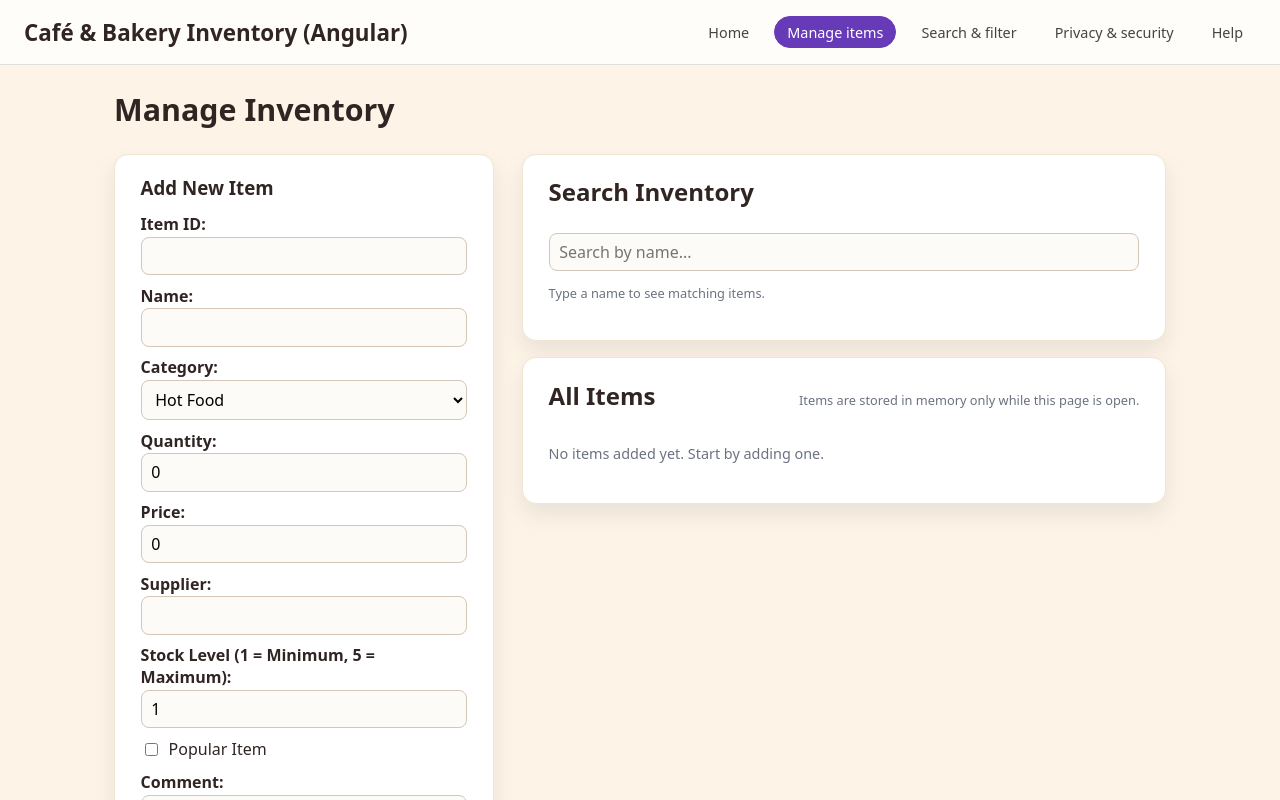
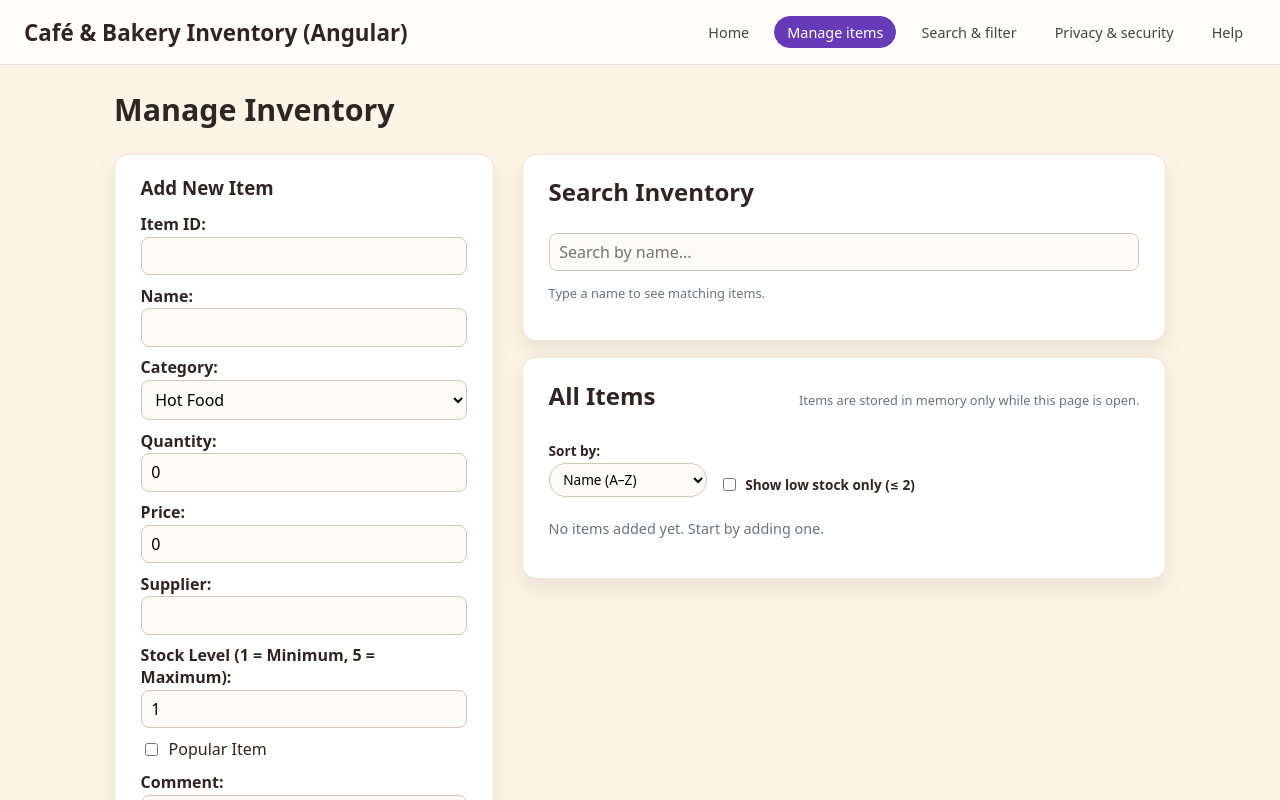
Before and after one commit to pattriciaruth/myapp, an Angular app: page /manage in a window 1280 px wide. Shown: the top 800 px of the page. Built offline with nearby package versions, Linux system fonts and the light colour scheme.

Commit message:
Add feedback banners and toolbar for sorting and filtering in manage items

```diff
--- a/src/app/pages/manage-items/manage-items.component.css
+++ b/src/app/pages/manage-items/manage-items.component.css
@@ -280,3 +280,64 @@ tbody tr:nth-child(even) {
     max-width: 100%;
   }
 }
+
+/* Feedback banners */
+.banner {
+  border-radius: 8px;
+  padding: 0.55rem 0.75rem;
+  font-size: 0.85rem;
+  margin-bottom: 0.6rem;
+}
+
+.banner.error {
+  background: #fef2f2;
+  border: 1px solid #fecaca;
+  color: #b91c1c;
+}
+
+.banner.success {
+  background: #ecfdf3;
+  border: 1px solid #bbf7d0;
+  color: #166534;
+}
+
+/* Toolbar above the table (sort + filter) */
+.table-toolbar {
+  display: flex;
+  flex-wrap: wrap;
+  gap: 0.75rem;
+  align-items: flex-end;
+  margin-top: 0.6rem;
+  margin-bottom: 0.6rem;
+}
+
+.toolbar-group {
+  display: flex;
+  flex-direction: column;
+  font-size: 0.85rem;
+}
+
+.toolbar-group label {
+  font-weight: 600;
+  margin-bottom: 0.15rem;
+}
+
+.toolbar-group select {
+  padding: 0.35rem 0.6rem;
+  border-radius: 999px;
+  border: 1px solid #d4c6b8;
+  background: #fdfbf7;
+  font: inherit;
+}
+
+.low-stock-toggle {
+  font-weight: 500;
+  display: flex;
+  align-items: center;
+  gap: 0.4rem;
+}
+
+/* Ensure checkbox in low-stock toggle doesn’t stretch */
+.low-stock-toggle input {
+  width: auto;
+}
--- a/src/app/pages/manage-items/manage-items.component.html
+++ b/src/app/pages/manage-items/manage-items.component.html
@@ -6,7 +6,18 @@
     <div class="form-box">
       <h3>{{ isEditing ? 'Edit Item' : 'Add New Item' }}</h3>
 
-      <div class="message" *ngIf="message">{{ message }}</div>
+      <!-- Error + validation messages -->
+      <div *ngIf="errorMessage || validationErrors.length" class="banner error">
+        <strong>{{ errorMessage || 'Please fix the issues below:' }}</strong>
+        <ul *ngIf="validationErrors.length">
+          <li *ngFor="let err of validationErrors">{{ err }}</li>
+        </ul>
+      </div>
+
+      <!-- Success message -->
+      <div *ngIf="successMessage" class="banner success">
+        {{ successMessage }}
+      </div>
 
       <label>Item ID:</label>
       <input [(ngModel)]="itemId" />
@@ -81,6 +92,32 @@
         </p>
       </div>
 
+      <!-- Sort + low stock filter -->
+      <div class="table-toolbar">
+        <div class="toolbar-group">
+          <label>Sort by:</label>
+          <select [(ngModel)]="sortOption" (change)="onSortChange()">
+            <option value="name-asc">Name (A–Z)</option>
+            <option value="name-desc">Name (Z–A)</option>
+            <option value="price-asc">Price (low → high)</option>
+            <option value="price-desc">Price (high → low)</option>
+            <option value="stock-asc">Stock (low → high)</option>
+            <option value="stock-desc">Stock (high → low)</option>
+          </select>
+        </div>
+
+        <div class="toolbar-group">
+          <label class="low-stock-toggle">
+            <input
+              type="checkbox"
+              [(ngModel)]="showLowStockOnly"
+              (change)="onFilterChange()"
+            />
+            Show low stock only (≤ 2)
+          </label>
+        </div>
+      </div>
+
       <div class="table-wrapper">
         <table *ngIf="items.length > 0; else emptyState">
           <thead>
--- a/src/app/pages/manage-items/manage-items.component.ts
+++ b/src/app/pages/manage-items/manage-items.component.ts
@@ -12,13 +12,15 @@ import { CafeItem } from '../../models/cafe-item';
   styleUrl: './manage-items.component.css'
 })
 export class ManageItemsComponent {
-
+  // Categories for the drop-down
   categories = ['Hot Food', 'Sweets', 'Beverage', 'Others'];
 
+  // Items currently shown in the table (after sort/filter)
   items: CafeItem[] = [];
+  // Separate list for instant search results
   searchResults: CafeItem[] = [];
 
-  // form fields
+  // Form fields
   itemId = '';
   name = '';
   category = 'Hot Food';
@@ -29,21 +31,108 @@ export class ManageItemsComponent {
   popular = false;
   comment = '';
 
+  // Editing state
   isEditing = false;
   editName = '';
 
-  message = '';
+  // Feedback + validation
+  successMessage = '';
+  errorMessage = '';
+  validationErrors: string[] = [];
+
+  // Extra features: sorting + low-stock filter
+  sortOption = 'name-asc';       // default sort
+  showLowStockOnly = false;      // show only stock <= 2
 
   constructor(private inv: InventoryService) {
-    this.items = this.inv.getAll();
+    // Initialise items when component loads
+    this.refreshItemsView();
   }
 
-  showMessage(msg: string) {
-    this.message = msg;
-    setTimeout(() => (this.message = ''), 2500);
+  /** Refresh items from the service and apply sort + low-stock filter. */
+  private refreshItemsView(): void {
+    let list = this.inv.getAll();
+
+    if (this.showLowStockOnly) {
+      list = list.filter(i => i.stockLevel <= 2);
+    }
+
+    switch (this.sortOption) {
+      case 'name-asc':
+        list.sort((a, b) => a.name.localeCompare(b.name));
+        break;
+      case 'name-desc':
+        list.sort((a, b) => b.name.localeCompare(a.name));
+        break;
+      case 'price-asc':
+        list.sort((a, b) => a.price - b.price);
+        break;
+      case 'price-desc':
+        list.sort((a, b) => b.price - a.price);
+        break;
+      case 'stock-asc':
+        list.sort((a, b) => a.stockLevel - b.stockLevel);
+        break;
+      case 'stock-desc':
+        list.sort((a, b) => b.stockLevel - a.stockLevel);
+        break;
+    }
+
+    this.items = list;
   }
 
-  resetForm() {
+  /** Small helper to show success messages that fade out. */
+  private showSuccess(msg: string): void {
+    this.successMessage = msg;
+    this.errorMessage = '';
+    // clear after a short time
+    setTimeout(() => {
+      this.successMessage = '';
+    }, 3000);
+  }
+
+  /** Helper to show error messages. */
+  private showError(msg: string): void {
+    this.errorMessage = msg;
+    this.successMessage = '';
+  }
+
+  /** Validate the form and build a list of validationErrors. */
+  private validateForm(): boolean {
+    const errors: string[] = [];
+
+    if (!this.itemId.trim()) {
+      errors.push('Item ID is required.');
+    }
+    if (!this.name.trim()) {
+      errors.push('Name is required.');
+    }
+    if (!this.category.trim()) {
+      errors.push('Category is required.');
+    }
+    if (this.quantity == null || this.quantity < 0) {
+      errors.push('Quantity must be 0 or greater.');
+    }
+    if (this.price == null || this.price < 0) {
+      errors.push('Price must be 0 or greater.');
+    }
+    if (this.stockLevel < 1 || this.stockLevel > 5) {
+      errors.push('Stock level must be between 1 and 5.');
+    }
+
+    this.validationErrors = errors;
+
+    if (errors.length > 0) {
+      this.showError('Please fix the issues listed below.');
+      return false;
+    }
+
+    this.errorMessage = '';
+    return true;
+  }
+
+  /** Reset the form back to its default state. */
+  resetForm(): void {
     this.itemId = '';
     this.name = '';
     this.category = 'Hot Food';
@@ -53,35 +142,43 @@ export class ManageItemsComponent {
     this.stockLevel = 1;
     this.popular = false;
     this.comment = '';
-
     this.isEditing = false;
     this.editName = '';
+    this.validationErrors = [];
+    this.errorMessage = '';
   }
 
-  addItem() {
+  /** Add a new inventory item (if the form is valid and ID is unique). */
+  addItem(): void {
+    if (!this.validateForm()) {
+      return;
+    }
+
     const newItem: CafeItem = {
-      itemId: this.itemId,
-      name: this.name,
+      itemId: this.itemId.trim(),
+      name: this.name.trim(),
       category: this.category,
       quantity: this.quantity,
       price: this.price,
-      supplier: this.supplier,
+      supplier: this.supplier.trim(),
       stockLevel: this.stockLevel,
       popular: this.popular,
-      comment: this.comment,
+      comment: this.comment.trim()
     };
 
     const result = this.inv.add(newItem);
     if (!result.ok) {
-      return this.showMessage(result.error!);
+      this.showError(result.error!);
+      return;
     }
 
-    this.items = this.inv.getAll();
-    this.showMessage('Item added.');
+    this.refreshItemsView();
+    this.showSuccess('Item added successfully.');
     this.resetForm();
   }
 
-  startEdit(item: CafeItem) {
+  /** Start editing an existing item by loading values back into the form. */
+  startEdit(item: CafeItem): void {
     this.isEditing = true;
     this.editName = item.name;
 
@@ -94,40 +191,69 @@ export class ManageItemsComponent {
     this.stockLevel = item.stockLevel;
     this.popular = item.popular;
     this.comment = item.comment;
+
+    this.validationErrors = [];
+    this.errorMessage = '';
+    this.successMessage = '';
   }
 
-  saveEdit() {
+  /** Save changes for the item being edited. */
+  saveEdit(): void {
+    if (!this.validateForm()) {
+      return;
+    }
+
     const updated: CafeItem = {
-      itemId: this.itemId,
-      name: this.name,
+      itemId: this.itemId.trim(),
+      name: this.name.trim(),
       category: this.category,
       quantity: this.quantity,
       price: this.price,
-      supplier: this.supplier,
+      supplier: this.supplier.trim(),
       stockLevel: this.stockLevel,
       popular: this.popular,
-      comment: this.comment,
+      comment: this.comment.trim()
     };
 
     const result = this.inv.updateByName(this.editName, updated);
-    if (!result.ok) return this.showMessage(result.error!);
+    if (!result.ok) {
+      this.showError(result.error!);
+      return;
+    }
 
-    this.items = this.inv.getAll();
-    this.showMessage('Item updated.');
+    this.refreshItemsView();
+    this.showSuccess('Item updated successfully.');
     this.resetForm();
   }
 
-  deleteItem(name: string) {
-    if (!confirm(`Delete "${name}"?`)) return;
+  /** Delete an item by its name (with confirmation). */
+  deleteItem(name: string): void {
+    if (!confirm(`Delete "${name}"?`)) {
+      return;
+    }
 
     const result = this.inv.deleteByName(name);
-    if (!result.ok) return this.showMessage(result.error!);
+    if (!result.ok) {
+      this.showError(result.error!);
+      return;
+    }
 
-    this.items = this.inv.getAll();
-    this.showMessage('Item deleted.');
+    this.refreshItemsView();
+    this.showSuccess('Item deleted.');
   }
 
-  search(term: string) {
+  /** Search for items by name (used in the right-hand search box). */
+  search(term: string): void {
     this.searchResults = this.inv.searchByName(term);
   }
+
+  /** React to sort drop-down changes. */
+  onSortChange(): void {
+    this.refreshItemsView();
+  }
+
+  /** React to the "low stock only" checkbox. */
+  onFilterChange(): void {
+    this.refreshItemsView();
+  }
 }
```
